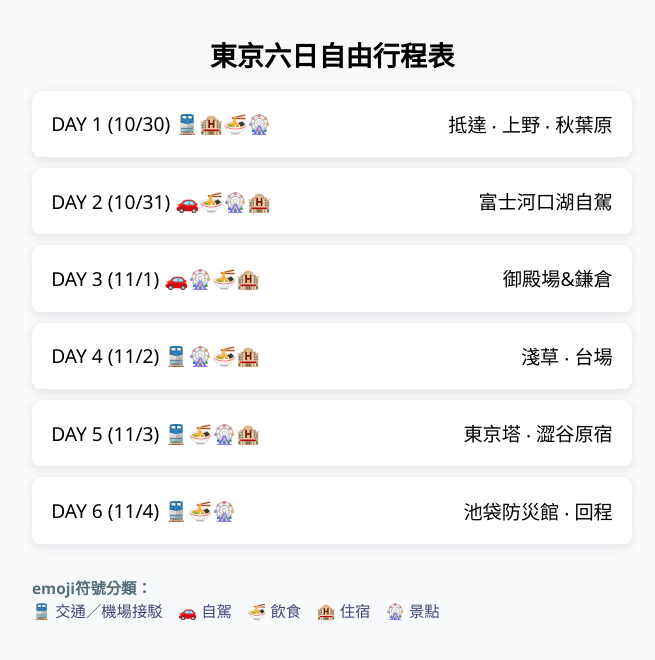
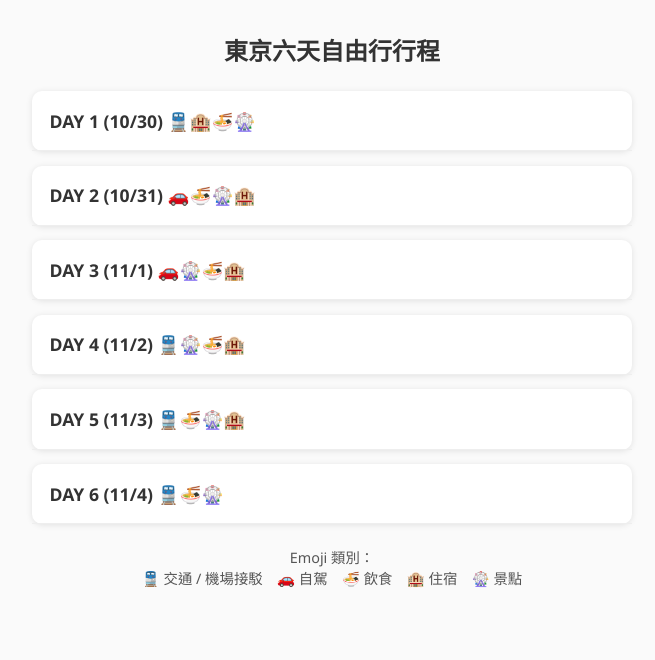
Before and after one commit to Kevhkhub/tokyo2025, a plain HTML site: page index.htm in a window 1280 px wide. Shown: the whole page, without its empty margins (308-963 px from the left). Drawn offline with Linux system fonts and the light colour scheme.

Commit message:
Update index.htm

```diff
--- a/index.htm
+++ b/index.htm
@@ -1,134 +1,169 @@
 <!DOCTYPE html>
 <html lang="zh-Hant">
 <head>
-  <meta charset="UTF-8">
-  <meta name="viewport" content="width=device-width, initial-scale=1">
-  <title>東京六日互動行程</title>
-  <style>
-    body { font-family: 'Segoe UI', '微軟正黑體', Arial, sans-serif; margin: 0; background: #f8f9fa; }
-    .container { max-width: 600px; margin: auto; padding: 1em; }
-    h1 { font-size: 1.7em; text-align: center; margin-bottom: .6em; }
-    .accordion { background: #fff; border-radius: 10px; margin-bottom: 10px; box-shadow: 0 2px 8px rgba(60,60,80,.12); }
-    .accordion-header { cursor: pointer; padding: 1em; font-size: 1.2em; border-bottom: 1px solid #eee; display: flex; align-items: center; justify-content: space-between; }
-    .accordion-body { padding: 1em; display: none; font-size: 1em; line-height: 1.7; }
-    .active .accordion-body { display: block; }
-    .emoji { font-size: 1.27em; }
-    ul { padding-left: 1.15em; margin: .7em 0; }
-    li { margin-bottom: .35em; }
-    .info { color: #888; font-size: .95em; margin-left: .5em; }
-    .category { font-weight: bold; color: #546E7A; }
-    @media (max-width: 430px) { .container { padding: .3em; } h1 { font-size: 1.1em; } }
-  </style>
+<meta charset="UTF-8" />
+<meta name="viewport" content="width=device-width, initial-scale=1" />
+<title>東京六天行程(初步構思)</title>
+<style>
+  body {
+    font-family: 'Segoe UI', Tahoma, Geneva, Verdana, sans-serif;
+    margin: 0; background: #fafafa; color: #333;
+  }
+  .container {
+    max-width: 600px; margin: auto; padding: 1em;
+  }
+  h1 {
+    text-align: center; margin-bottom: 1em; font-size: 1.5rem;
+  }
+  .accordion {
+    background: #fff;
+    border-radius: 10px;
+    margin-bottom: 0.9em;
+    box-shadow: 0 1px 6px rgba(0,0,0,.1);
+  }
+  .header {
+    padding: 1em;
+    font-weight: bold;
+    font-size: 1.1rem;
+    cursor: pointer;
+    border-bottom: 1px solid #eee;
+    display: flex; justify-content: space-between; align-items: center;
+  }
+  .content {
+    padding: 1em;
+    display: none;
+    line-height: 1.6;
+    font-size: 0.95rem;
+  }
+  .active .content {
+    display: block;
+  }
+  ul {
+    padding-left: 1.2em;
+    margin: 0;
+  }
+  li {
+    margin-bottom: 0.4em;
+  }
+  .emoji {
+    font-size: 1.15rem;
+    margin-right: 0.3em;
+  }
+  @media (max-width: 480px) {
+    h1 { font-size: 1.2rem; }
+    .header { font-size: 1rem; }
+  }
+</style>
 </head>
 <body>
 <div class="container">
-  <h1>東京六日自由行程表</h1>
+  <h1>東京六天自由行行程</h1>
 
   <div class="accordion">
-    <div class="accordion-header">DAY 1 (10/30) 🚆🏨🍜🎡 <span>抵達 ‧ 上野 ‧ 秋葉原</span></div>
-    <div class="accordion-body">
+    <div class="header">DAY 1 (10/30) 🚆🏨🍜🎡</div>
+    <div class="content">
       <ul>
-        <li><span class="emoji">🚆</span> 成田機場→京成上野站 Skyliner（41分鐘，¥2,310）</li>
+        <li><span class="emoji">🚆</span> 成田機場→上野 Skyliner 約41分鐘，費用¥2,310</li>
         <li><span class="emoji">🏨</span> 入住 Hotel RESOL 上野</li>
-        <li><span class="emoji">🎡</span> 阿美橫町（逛1小時）</li>
-        <li><span class="emoji">🍜</span> <b>Yakiton Daio Ueno</b> 串燒或 <b>Miura Misaki Port Ueno</b> 回轉壽司（輕食午/晚）</li>
-        <li><span class="emoji">🎡</span> Yamashiroya 玩具店（30分鐘）</li>
-        <li><span class="emoji">🎡</span> 秋葉原（扭蛋、電器街1.5-2時）</li>
-        <li><span class="emoji">🍜</span> 晚餐（焼肉/便利店/超市）</li>
-        <li><span class="emoji">🏨</span> 回酒店休息</li>
+        <li><span class="emoji">🎡</span> 阿美橫町逛街（約1小時）</li>
+        <li><span class="emoji">🍜</span> Yakiton Daio Ueno 或 Miura Misaki Port Ueno 回轉壽司輕食</li>
+        <li><span class="emoji">🎡</span> Yamashiroya 玩具店（約30分鐘）</li>
+        <li><span class="emoji">🎡</span> 秋葉原扭蛋與電器街（1.5-2小時）</li>
+        <li><span class="emoji">🍜</span> 晚餐 燒肉或便利店/超市</li>
+        <li><span class="emoji">🏨</span> 返回酒店休息</li>
       </ul>
     </div>
   </div>
 
   <div class="accordion">
-    <div class="accordion-header">DAY 2 (10/31) 🚗🍜🎡🏨 <span>富士河口湖自駕</span></div>
-    <div class="accordion-body">
+    <div class="header">DAY 2 (10/31) 🚗🍜🎡🏨</div>
+    <div class="content">
       <ul>
-        <li><span class="emoji">🚗</span> 上野取車(8:30) 車資 HK$159-340/天</li>
-        <li><span class="emoji">🍜</span> 談合坂SA下行 EXPASA Dangozaka（早餐休息30-40分鐘）</li>
-        <li><span class="emoji">🎡</span> 大石公園（1-1.5小時）</li>
-        <li><span class="emoji">🎡</span> 山中湖/搵影相位（30-45分鐘）</li>
-        <li><span class="emoji">🍜</span> ほうとう蔵 歩成 河口湖店午餐</li>
-        <li><span class="emoji">🏨</span> 河口湖溫泉酒店 Check in 泡溫泉（1.5-2小時）</li>
-        <li><span class="emoji">🎡</span> Makaino Farm Resort（1.5小時）</li>
-        <li><span class="emoji">🍜</span> 晚餐：酒店或附近餐廳</li>
-        <li><span class="emoji">🎡</span> 河口湖天上山鞦韆（500円，30分）</li>
+        <li><span class="emoji">🚗</span> 0830 上野取車，自駕出發</li>
+        <li><span class="emoji">🍜</span> 談合坂SA（EXPASA Dangozaka西行）早餐停留約30-40分鐘</li>
+        <li><span class="emoji">🎡</span> 大石公園（約1-1.5小時）</li>
+        <li><span class="emoji">🎡</span> 山中湖、搵影相位（約30-45分鐘）</li>
+        <li><span class="emoji">🍜</span> 午餐 ほうとう蔵 歩成 河口湖店</li>
+        <li><span class="emoji">🏨</span> 河口湖溫泉酒店 Check in，泡湯休息1.5-2小時</li>
+        <li><span class="emoji">🎡</span> Makaino Farm Resort 牧場體驗（約1.5小時）</li>
+        <li><span class="emoji">🍜</span> 晚餐 酒店或附近餐廳</li>
+        <li><span class="emoji">🎡</span> 河口湖天上山公園鞦韆（500円，約30分鐘）</li>
         <li><span class="emoji">🏨</span> 河口湖溫泉酒店住宿</li>
       </ul>
     </div>
   </div>
 
   <div class="accordion">
-    <div class="accordion-header">DAY 3 (11/1) 🚗🎡🍜🏨 <span>御殿場&鎌倉</span></div>
-    <div class="accordion-body">
+    <div class="header">DAY 3 (11/1) 🚗🎡🍜🏨</div>
+    <div class="content">
       <ul>
         <li><span class="emoji">🍜</span> 酒店早餐</li>
-        <li><span class="emoji">🚗</span> 搵影相位（臨時安排，依天氣）</li>
+        <li><span class="emoji">🚗</span> 搵影相位（天氣視情況調整）</li>
         <li><span class="emoji">🍜</span> PA站輕午餐</li>
-        <li><span class="emoji">🎡</span> 御殿場Outlet（2.5-3小時）</li>
-        <li><span class="emoji">🎡</span> <b>鶴岡八幡宮</b> 神社（靜心參拜，1小時）</li>
-        <li><span class="emoji">🎡</span> <b>長谷寺</b>（高台景觀，入場¥400，1小時）</li>
-        <li><span class="emoji">🎡</span> 小町通商店街漫步（40分鐘）</li>
-        <li><span class="emoji">🚗</span> 預留塞車時間，20:00回上野還車</li>
-        <li><span class="emoji">🍜</span> 晚餐：串燒或超市（鳥陣/やいち2.0/やきとん大王等）</li>
-        <li><span class="emoji">🏨</span> 上野 Tosei Hotel Cocone</li>
+        <li><span class="emoji">🎡</span> 御殿場Outlet 購物（約2.5-3小時）</li>
+        <li><span class="emoji">🎡</span> 鎌倉小町通商店街漫步（約40分鐘）</li>
+        <li><span class="emoji">🚗</span> 塞車緩衝，20:00前還車至上野</li>
+        <li><span class="emoji">🍜</span> 晚餐 串燒鳥陣 やいち2.0或便利店超市輕食</li>
+        <li><span class="emoji">🏨</span> 上野 Tosei Hotel Cocone 住宿</li>
       </ul>
     </div>
   </div>
 
   <div class="accordion">
-    <div class="accordion-header">DAY 4 (11/2) 🚆🎡🍜🏨 <span>淺草 ‧ 台場</span></div>
-    <div class="accordion-body">
+    <div class="header">DAY 4 (11/2) 🚆🎡🍜🏨</div>
+    <div class="content">
       <ul>
         <li><span class="emoji">🍜</span> 上野早餐</li>
-        <li><span class="emoji">🎡</span> 晴空塔（1.5小時）</li>
-        <li><span class="emoji">🎡</span> 上野公園/雷門寺（各1小時）</li>
-        <li><span class="emoji">🍜</span> 午餐：淺草／上野周邊</li>
-        <li><span class="emoji">🚆</span> 下午迎接家人 NRT 14:25</li>
-        <li><span class="emoji">🎡</span> 台場（娛樂購物2-3小時）</li>
-        <li><span class="emoji">🍜</span> 晚餐：肉屋の台所或超市</li>
-        <li><span class="emoji">🏨</span> Tosei Hotel Cocone</li>
+        <li><span class="emoji">🎡</span> 晴空塔約1.5小時</li>
+        <li><span class="emoji">🎡</span> 上野公園及雷門寺（各約1小時）</li>
+        <li><span class="emoji">🍜</span> 午餐淺草周邊</li>
+        <li><span class="emoji">🚆</span> 下午迎接親友 NRT 14:25</li>
+        <li><span class="emoji">🎡</span> 台場娛樂購物區（約2-3小時）</li>
+        <li><span class="emoji">🍜</span> 晚餐 肉屋の台所或超市</li>
+        <li><span class="emoji">🏨</span> 上野 Tosei Hotel Cocone 住宿</li>
       </ul>
     </div>
   </div>
 
   <div class="accordion">
-    <div class="accordion-header">DAY 5 (11/3) 🚆🍜🎡🏨 <span>東京塔 ‧ 澀谷原宿</span></div>
-    <div class="accordion-body">
+    <div class="header">DAY 5 (11/3) 🚆🍜🎡🏨</div>
+    <div class="content">
       <ul>
         <li><span class="emoji">🍜</span> 上野麥當勞早餐</li>
-        <li><span class="emoji">🎡</span> 東京鐵塔（1-1.5小時）</li>
-        <li><span class="emoji">🍜</span> 壽司午餐</li>
-        <li><span class="emoji">🎡</span> 澀谷/原宿購物（各1-2小時）</li>
-        <li><span class="emoji">🎡</span> PARCO/Disney Store/Harry Potter（購物樂園）</li>
-        <li><span class="emoji">🎡</span> 新宿歌舞伎町（夜景1小時）</li>
-        <li><span class="emoji">🍜</span> 晚餐：居酒屋</li>
-        <li><span class="emoji">🏨</span> Tosei Hotel Cocone</li>
+        <li><span class="emoji">🎡</span> 東京鐵塔（約1-1.5小時）</li>
+        <li><span class="emoji">🍣</span> 壽司午餐</li>
+        <li><span class="emoji">🎡</span> 澀谷原宿購物（各約1-2小時）</li>
+        <li><span class="emoji">🎡</span> PARCO/Disney Store/Harry Potter 專門店</li>
+        <li><span class="emoji">🎡</span> 新宿歌舞伎町夜景（1小時）</li>
+        <li><span class="emoji">🍜</span> 晚餐居酒屋</li>
+        <li><span class="emoji">🏨</span> 上野 Tosei Hotel Cocone 住宿</li>
       </ul>
     </div>
   </div>
 
   <div class="accordion">
-    <div class="accordion-header">DAY 6 (11/4) 🚆🍜🎡 <span>池袋防災館 ‧ 回程</span></div>
-    <div class="accordion-body">
+    <div class="header">DAY 6 (11/4) 🚆🍜🎡</div>
+    <div class="content">
       <ul>
         <li><span class="emoji">🍜</span> 上野早餐</li>
-        <li><span class="emoji">🎡</span> 池袋防災館（1-1.5小時）</li>
+        <li><span class="emoji">🎡</span> 池袋防災館（約1-1.5小時）</li>
         <li><span class="emoji">🍜</span> 午餐</li>
-        <li><span class="emoji">🚆</span> 前往機場（羽田：42分鐘/¥650-900，成田：Skyliner 41分鐘/¥2,310-2,580）</li>
+        <li><span class="emoji">🚆</span> 搭乘鐵路至羽田（42分鐘，¥650-900）或成田機場（Skyliner 41分鐘，¥2,310-2,580）</li>
       </ul>
     </div>
   </div>
 
-  <div style="margin-top:2em;font-size:.96em;color:#447;">
-    <div class="category">emoji符號分類：</div>
-    🚆 交通／機場接駁　🚗 自駕　🍜 飲食　🏨 住宿　🎡 景點
+  <div style="text-align:center; color:#555; font-size:0.9rem; margin-top: 1.5em;">
+    <div>Emoji 類別：</div>
+    <div>🚆 交通 / 機場接駁 🚗 自駕 🍜 飲食 🏨 住宿 🎡 景點</div>
   </div>
 </div>
+
 <script>
-  document.querySelectorAll('.accordion-header').forEach(header => {
-    header.addEventListener('click', function () {
-      const parent = this.parentNode;
+  const headers = document.querySelectorAll('.header');
+  headers.forEach(header => {
+    header.addEventListener('click', () => {
+      const parent = header.parentNode;
       parent.classList.toggle('active');
     });
   });
```
